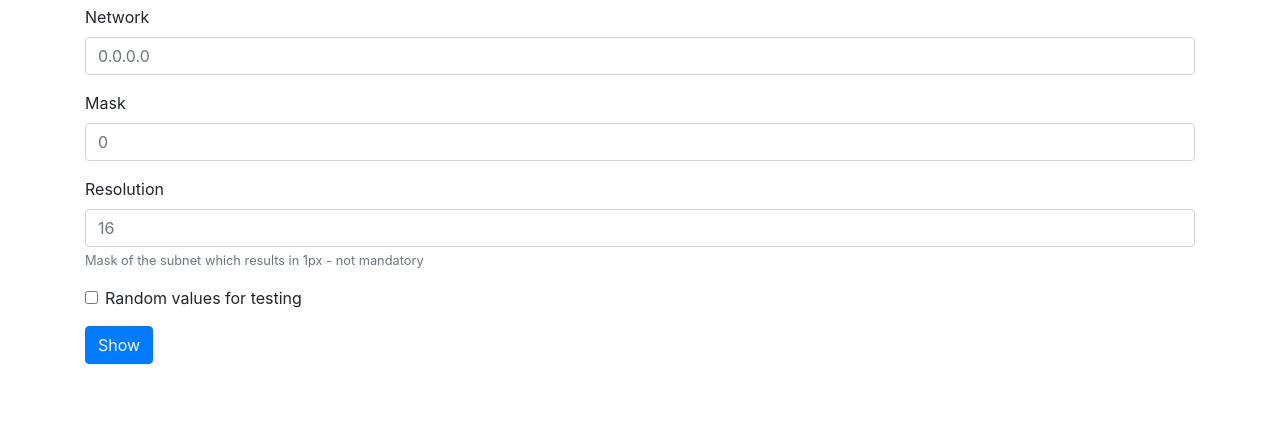
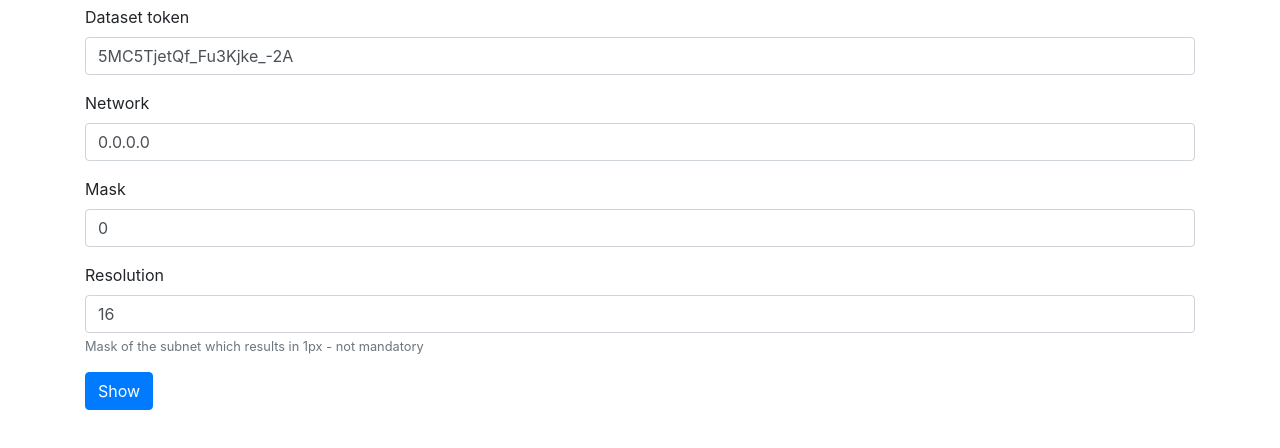
Before and after one commit to CESNET/IPVisualizator, a plain HTML site: page example/vizualizator.html in a window 1280 px wide. Shown: the part 90-538 px from the top of the page. Drawn offline with nearby package versions, Linux system fonts and the light colour scheme; no server answers.

Commit message:
edit example

```diff
--- a/example/vizualizator.html
+++ b/example/vizualizator.html
@@ -16,22 +16,22 @@
         <center><h1 class="display-4">IP vizualizator</h1></center>
         <form>
             <div class="form-group">
+                <label for="token">Dataset token</label>
+                <input type="text" class="form-control" id="token" value="5MC5TjetQf_Fu3Kjke_-2A">
+            </div>
+            <div class="form-group">
                 <label for="network">Network</label>
-                <input type="text" class="form-control" id="network" placeholder="0.0.0.0">
+                <input type="text" class="form-control" id="network" value="0.0.0.0">
             </div>
             <div class="form-group">
                 <label for="mask">Mask</label>
-                <input type="number" class="form-control" id="mask" placeholder="0">
+                <input type="number" class="form-control" id="mask" value="0">
             </div>
             <div class="form-group">
                 <label for="resolution">Resolution</label>
-                <input type="number" class="form-control" id="resolution" placeholder="16">
+                <input type="number" class="form-control" id="resolution" value="16">
                 <small id="res-help" class="form-text text-muted">Mask of the subnet which results in 1px - not mandatory</small>
 
-            </div>
-            <div class="form-group form-check">
-                <input type="checkbox" class="form-check-input" id="test">
-                <label class="form-check-label" for="test">Random values for testing</label>
             </div>
             <button type="button" id="form-send"  class="btn btn-primary">Show</button>
         </form>
@@ -54,6 +54,7 @@
             "height": "800",
             "width": "800",
             "api": "http://127.0.0.1:8080/api/v1",
+            "token": "VZAnRgnUXQ0w5910fqYQVQ",
             "network": "147.32.0.0",
             "mask": 16,
             "resolution": 24,
@@ -63,16 +64,15 @@
 
         $(document).ready(function(){
             $("#form-send").click(function(){
+                token = $("#token").val();
                 network = $("#network").val();
                 mask = $("#mask").val();
                 resolution = $("#resolution").val();
-                testing = false;
-                if($("#test").is(":checked")) testing = true;
 
+                vizualizator.set_token(token);
                 vizualizator.set_network(network);
                 vizualizator.set_mask(mask);
                 vizualizator.set_resolution(resolution);
-                vizualizator.set_test_mode(testing);
                 vizualizator.update();
             });
         });
```
Also changed, not shown: 1 other file.
